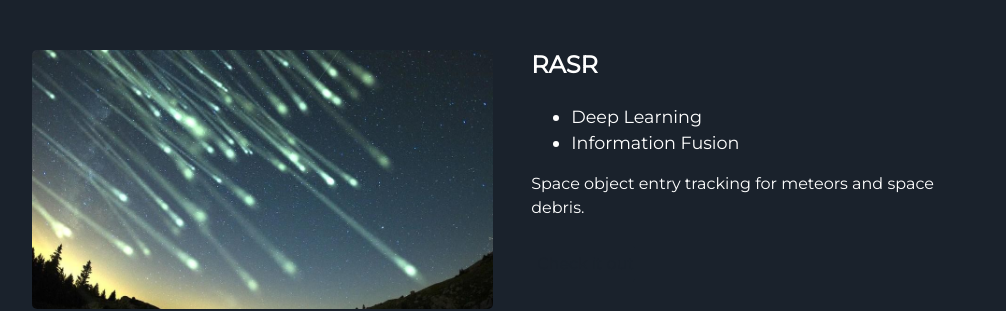
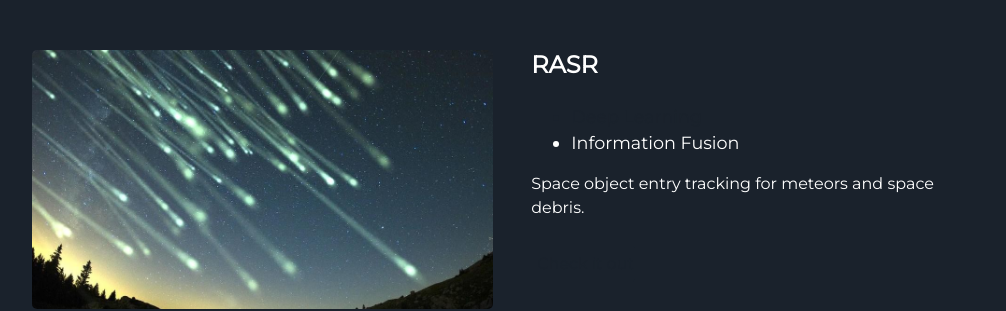
Before and after one commit to ysarda/ysarda.github.io, a Jekyll site: the page built from index.html, in a window 1280 px wide. Shown: the part 1856-2167 px from the top of the page, without its empty margins (128-1134 px from the left). Built offline with Jekyll 4.4.1, drawn with Linux system fonts in a browser that asks for light colours.

```diff
--- a/_includes/projects.html
+++ b/_includes/projects.html
@@ -8,7 +8,7 @@
   <div class="contents-right">
     <h3 style="color: white;"> RASR </h3>
     <ul>
-      <li style="color: white;"> Deep Learning </li>
+      <li> Deep Learning </li>
       <li style="color: white;"> Information Fusion </li>
     </ul>
     <p style="color: white;">Space object entry tracking for meteors and space debris.</p>
```
